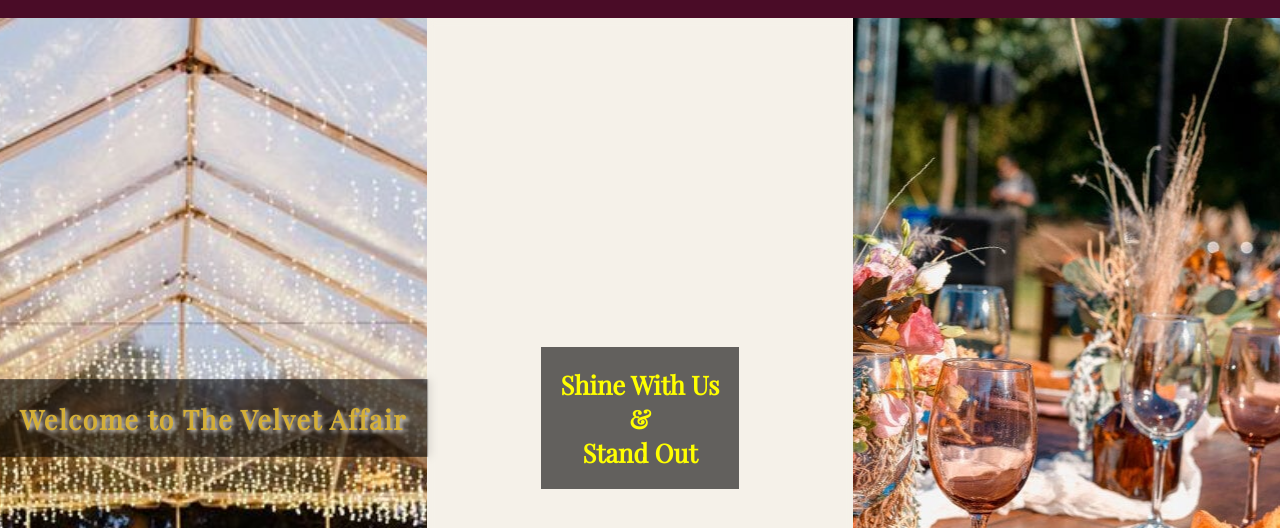
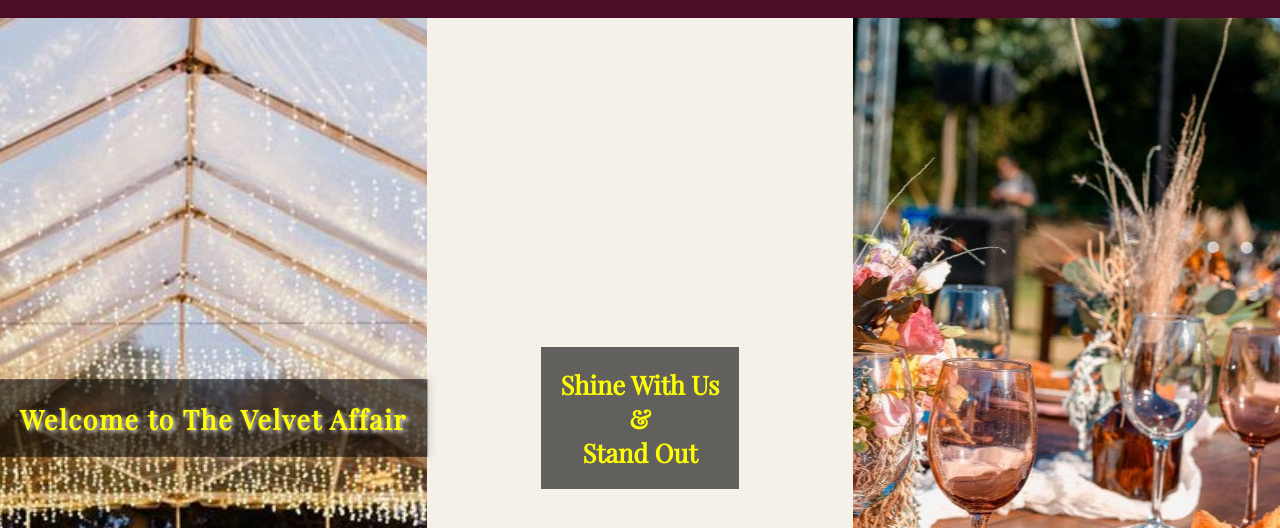
Before and after one commit to tina-pixel/The-Velvet-Affair-Events., a plain HTML site: page index.html in a window 1280 px wide. In both pictures the pointer is over the element 213 px from the left and 690 px from the top of the page. Shown: the part 272-800 px from the top of the page. Drawn offline with nearby package versions, Linux system fonts and the light colour scheme.

Commit message:
Update homepage

```diff
--- a/styles.css
+++ b/styles.css
@@ -126,7 +126,7 @@ body {
 
 .image-text:hover {
     text-shadow: 2px 2px 4px rgba(255, 255, 255, 0.8);
-    color: #d4af37;
+    color: yellow;
     transform: scale(1.05);
     letter-spacing: 1.5px;
     cursor: pointer;
```
